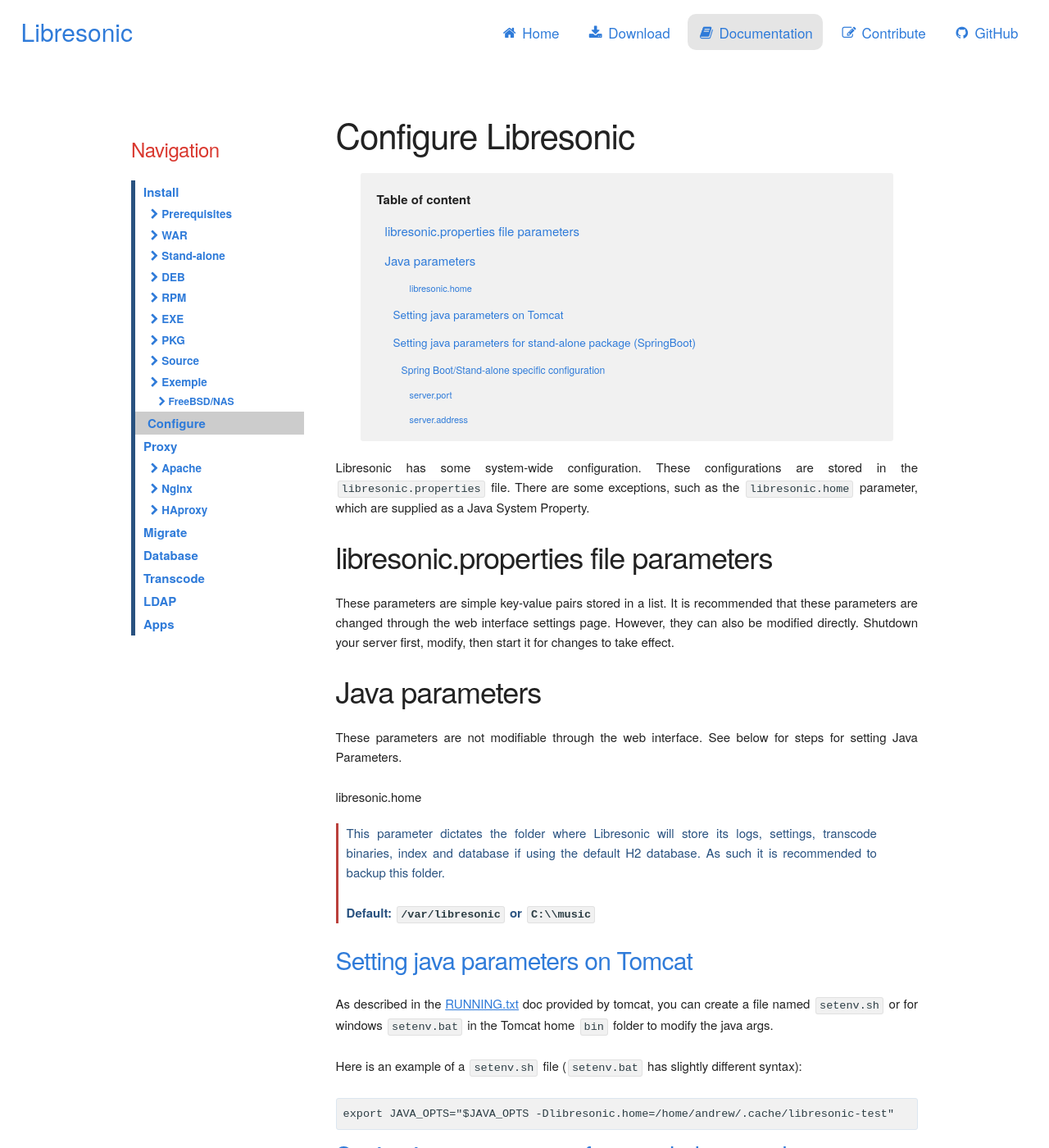
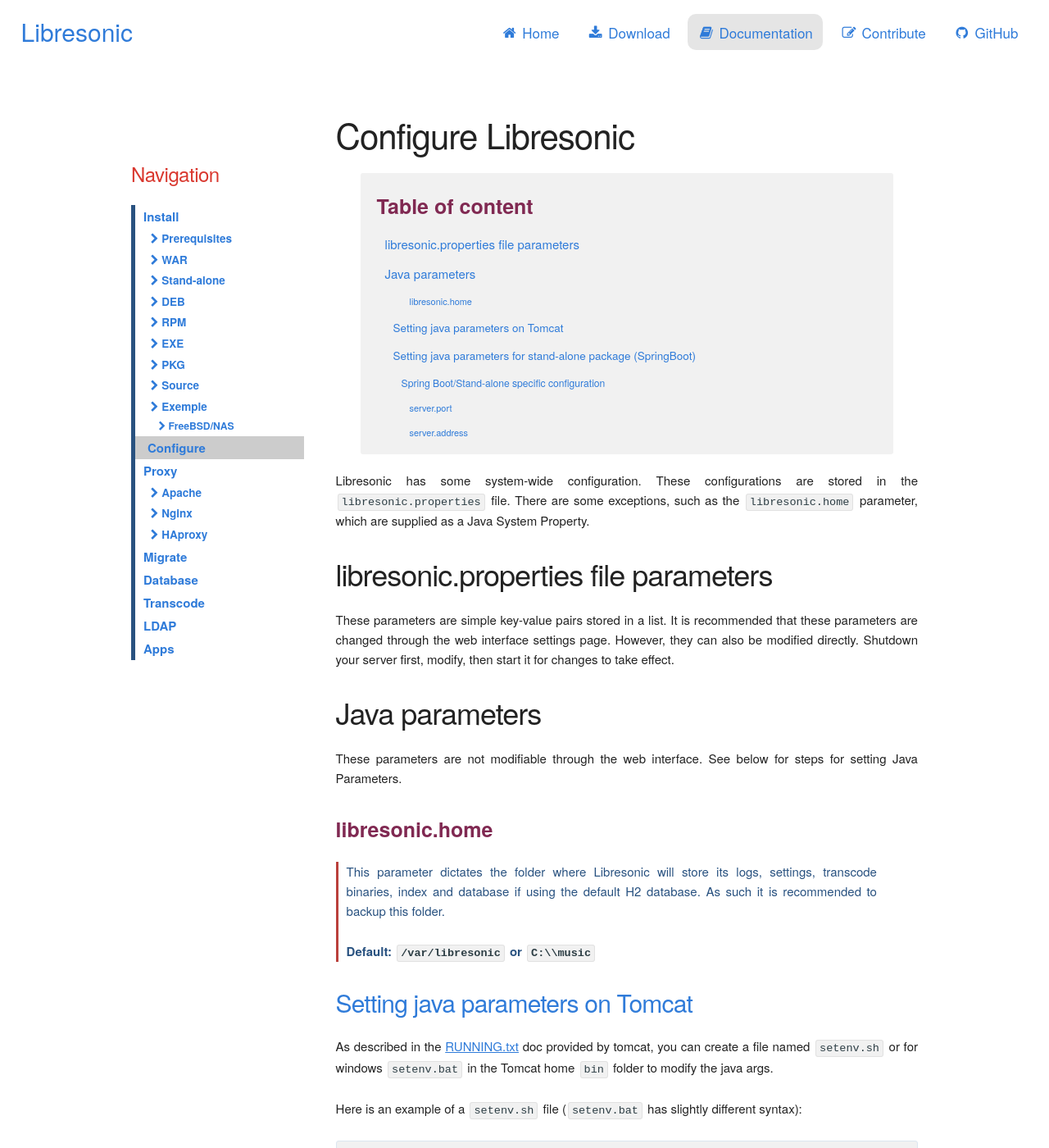
Before and after one commit to airsonic/airsonic.github.io, a Jekyll site: the page built from pages/docs/configure.md, in a window 1280 px wide and 1400 px high. Shown: the whole window at 82% size. Built offline with Jekyll 4.4.1, drawn with Linux system fonts in a browser that asks for light colours.

Commit message:
Some styling

```diff
--- a/css/styles.css
+++ b/css/styles.css
@@ -23,12 +23,22 @@ h1, h2, h3, h4, h5, h6 {
   text-justify: initial;
 }
 
+h3, h4, h5, h6 {
+  margin-top: 3rem;
+}
+
 h4 {
   color: rgb(47, 123, 217);
 }
 
 h5 {
   color: rgb(217, 56, 47);
+}
+
+h6 {
+  color: rgb(128, 41, 82);
+  font-weight: bold;
+  font-size: 2.5rem;
 }
 
 .button-primary {
```
